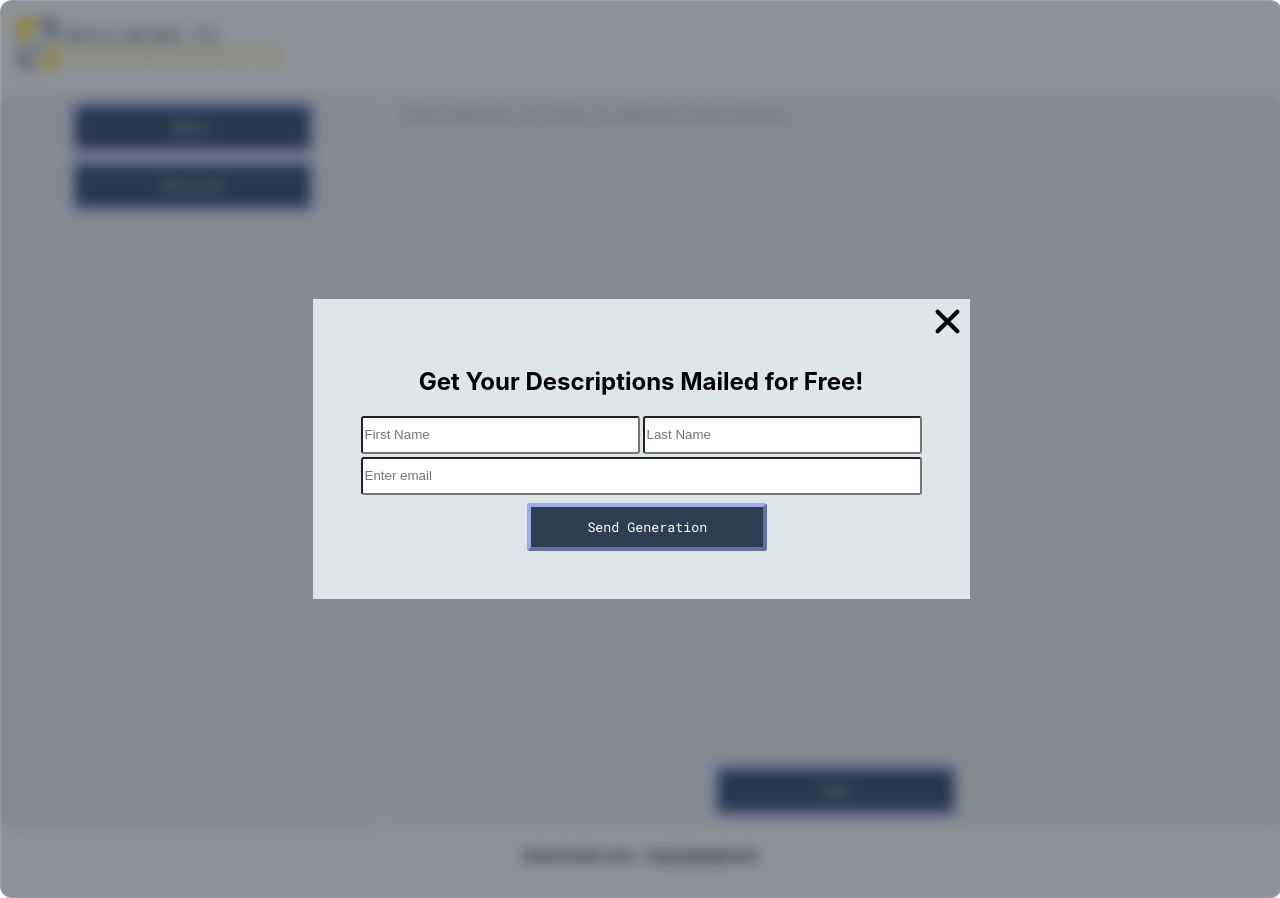
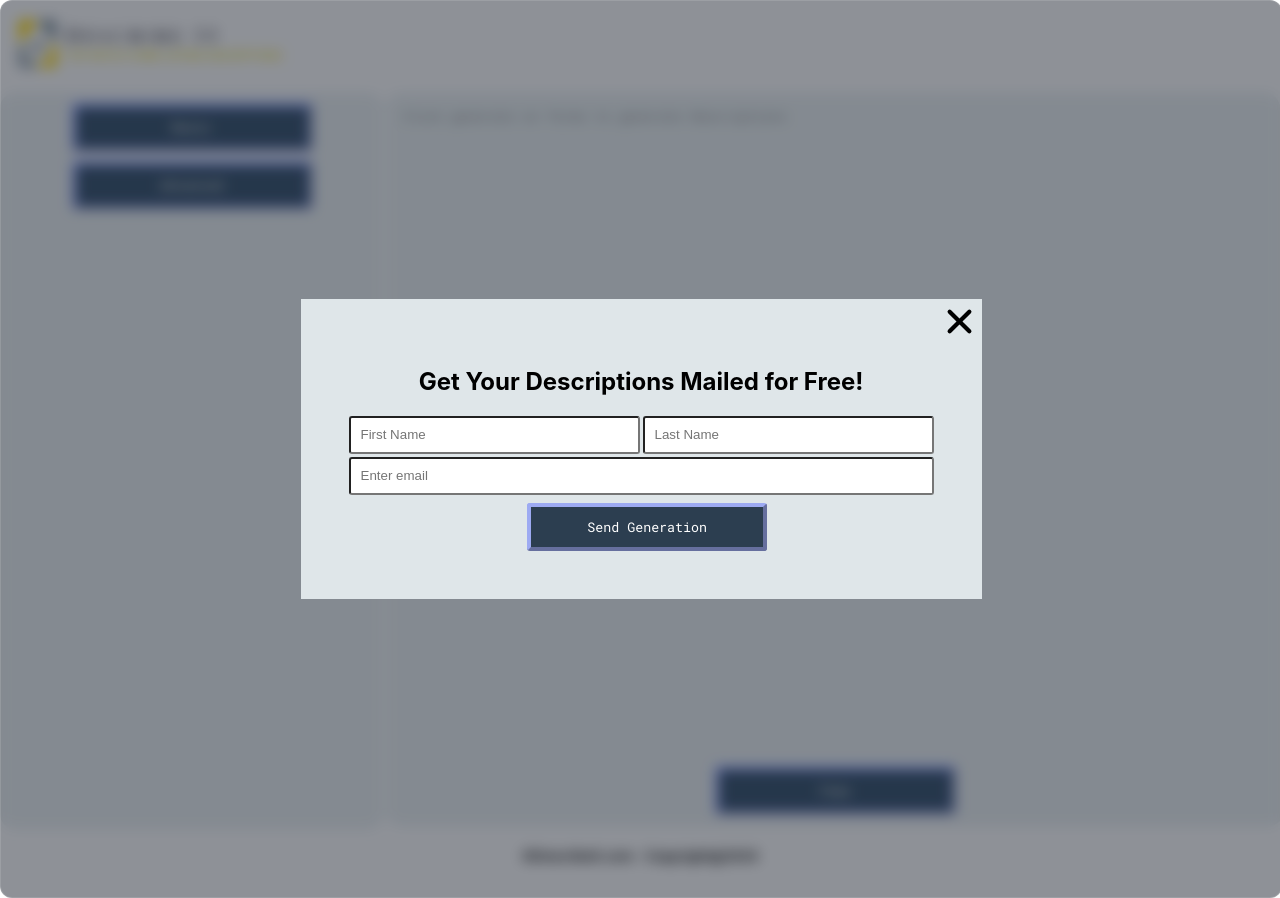
Before and after one commit to Describeitt/Describeit-react-1.0, a React (Create React App) app: page / in a window 1280 px wide. Both pictures are taken after a click on the button "Copy". Built offline with nearby package versions, Linux system fonts and the light colour scheme.

Commit message:
ud text padding fix

```diff
--- a/src/components/UserDetail/UserDetail.css
+++ b/src/components/UserDetail/UserDetail.css
@@ -28,9 +28,11 @@
     flex: 1 0 auto;
     margin-right: 10px;
     height:2rem;
+    padding-left:10px;
 }
 .lastname{
     flex:1 0 auto;
+    padding-left:10px;
 }
 .udclose{
     position: absolute;
@@ -48,7 +50,8 @@
     margin:0px;
     height:2rem;
     border-radius: 3px;
-    flex:1 0 98%;
+    flex:1 0 97%;
+    padding-left:10px;
 }
 .send-btn{
     width:15rem;
```
